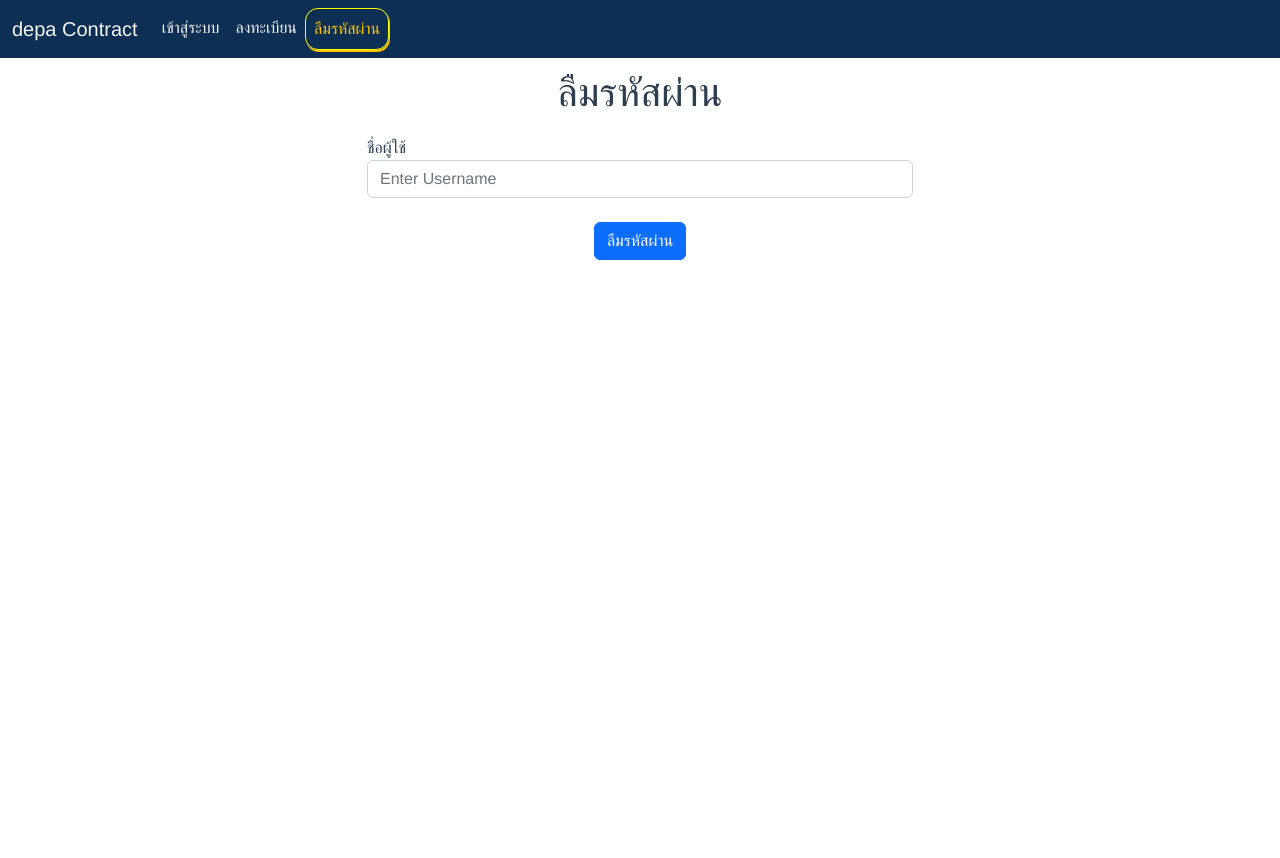
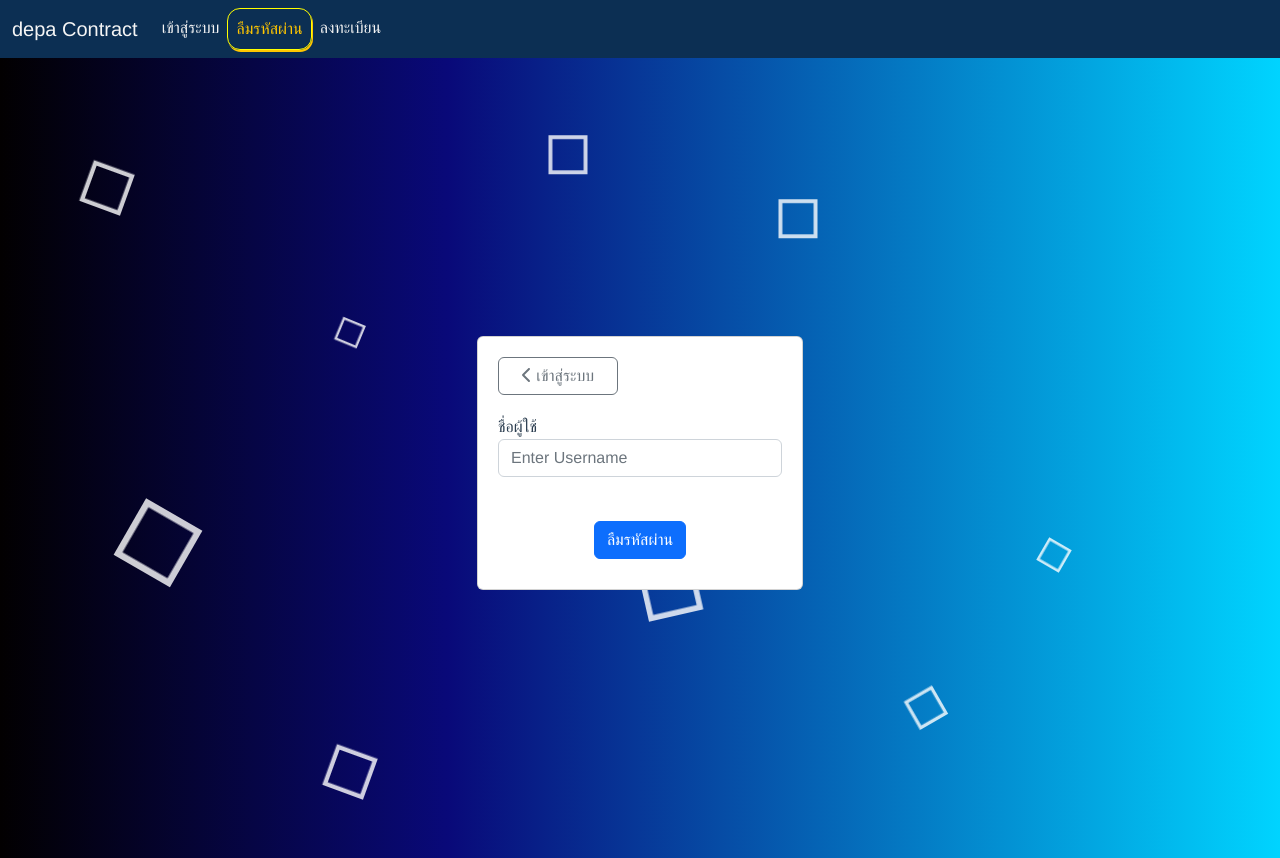
Before and after one commit to kretopas/depa_contract, a Vue app: page /forget in a window 1280 px wide. Before the commit the page ends 800 px from the top, so only its background shows below. Built offline with nearby package versions, Linux system fonts and the light colour scheme; no server answers.

Commit message:
:lipstick: UPDATE: change loginPage and forgetPasswordPage background and layout

```diff
--- /dev/null
+++ b/src/assets/css/forms.css
@@ -0,0 +1,122 @@
+p {
+    line-height: 1rem;
+}
+
+.card {
+    padding: 20px;
+}
+
+.form-group {
+    input {
+        margin-bottom: 20px;
+    }
+}
+
+.wrapper {
+    align-items: center;
+    display: flex;
+    position: absolute;
+    width: 100%;
+    height: 100%;
+    overflow: hidden;
+    background: linear-gradient(90deg, rgba(2,0,.6,1) 0%, rgba(9,9,121,1) 35%, rgba(0,212,255,1) 100%);
+}
+
+.box div {
+    position: absolute;
+    width: 60px;
+    height: 60px;
+    background-color: transparent;
+    border: 6px solid rgba(255,255,255, 0.8);
+    /*background-image: url('@/assets/depa.png');*/
+    background-size: cover;
+}
+
+.box div:nth-child(1){
+    top: 12%;
+    left: 42%;
+    animation: animate 10s linear infinite;
+}
+.box div:nth-child(2){
+    top: 70%;
+    left: 50%;
+    animation: animate 7s linear infinite;
+}
+.box div:nth-child(3){
+    top: 17%;
+    left: 6%;
+    animation: animate 9s linear infinite;
+}
+.box div:nth-child(4){
+    top: 20%;
+    left: 60%;
+    animation: animate 10s linear infinite;
+}
+.box div:nth-child(5){
+    top: 67%;
+    left: 10%;
+    animation: animate 6s linear infinite;
+}
+.box div:nth-child(6){
+    top: 80%;
+    left: 70%;
+    animation: animate 12s linear infinite;
+}
+.box div:nth-child(7){
+    top: 60%;
+    left: 80%;
+    animation: animate 15s linear infinite;
+}
+.box div:nth-child(8){
+    top: 32%;
+    left: 25%;
+    animation: animate 16s linear infinite;
+}
+.box div:nth-child(9){
+    top: 90%;
+    left: 25%;
+    animation: animate 9s linear infinite;
+}
+.box div:nth-child(10){
+    top: 20%;
+    left: 80%;
+    animation: animate 5s linear infinite;
+}
+
+@keyframes animate{
+    0% {
+        transform: scale(0) translateY(0) rotate(0);
+        opacity: 1;
+    }
+    100% {
+        transform: scale(1.3) translateY(-90px) rotate(360deg);
+        opacity: 1;
+    }
+}
+
+.error {
+    animation-name: errorShake;
+    animation-duration: 0.3s;
+}
+
+@keyframes errorShake {
+    0% {
+        transform: translateX(-25px);
+    }
+
+    25% {
+        transform: translateX(25px);
+    }
+
+    50% {
+        transform: translateX(-25px);
+    }
+
+    75% {
+        transform: translateX(25px);
+    }
+
+    100% {
+        transform: translateX(0);
+    }
+}
--- a/src/components/MainHeader.vue
+++ b/src/components/MainHeader.vue
@@ -48,16 +48,16 @@
                         </router-link>
                     </li>
                     <li class="nav-item">
-                        <router-link to="/register">
-                            <a class="nav-link" :class="$route.path == '/register' ? 'active' : ''">
-                                ลงทะเบียน
+                        <router-link to="/forget">
+                            <a class="nav-link" :class="$route.path == '/forget' ? 'active' : ''">
+                                ลืมรหัสผ่าน
                             </a>
                         </router-link>
                     </li>
                     <li class="nav-item">
-                        <router-link to="/forget">
-                            <a class="nav-link" :class="$route.path == '/forget' ? 'active' : ''">
-                                ลืมรหัสผ่าน
+                        <router-link to="/register">
+                            <a class="nav-link" :class="$route.path == '/register' ? 'active' : ''">
+                                ลงทะเบียน
                             </a>
                         </router-link>
                     </li>
--- a/src/views/ForgetPasswordPage.vue
+++ b/src/views/ForgetPasswordPage.vue
@@ -1,21 +1,40 @@
 <template>
-	<h1 class="page-title">{{ page_title }}</h1>
+	<div class="wrapper">
 		<div class="container">
+			<div class="box">
+				<div></div>
+				<div></div>
+				<div></div>
+				<div></div>
+				<div></div>
+				<div></div>
+				<div></div>
+				<div></div>
+				<div></div>
+				<div></div>
+			</div>
+			<div class="row">
+				<div class="col-lg-4 col-md-6 col-sm-8 mx-auto">
+					<div class="card">
+						<button class="btn btn-outline-secondary" @click="goToSignin" style="width: 120px;">
+							<font-awesome-icon icon="fas fa-chevron-left" /> เข้าสู่ระบบ
+						</button>
 						<form @submit.prevent="forgetPassword" class="form-box">
 							<div class="form-group row mb-3">
-				<div class="mx-auto col-sm-6 form-label">
+								<div class="mx-auto form-label">
 									<label for="username">ชื่อผู้ใช้</label>
-					<input type="text" class="form-control"
-					id="username" v-model="username"
-					placeholder="Enter Username"
-					required
-					/>
+									<input type="text" class="form-control" id="username" v-model="username"
+										placeholder="Enter Username" required />
 								</div>
 							</div>
 							<div class="form-group">
 								<button class="btn btn-primary btn-block">ลืมรหัสผ่าน</button>
 							</div>
 						</form>
+					</div>
+				</div>
+			</div>
+		</div>
 	</div>
 </template>
 <script>
@@ -27,7 +46,6 @@ export default {
 	name: 'forgetPasswordPage',
 	data() {
 		return {
-			page_title: 'ลืมรหัสผ่าน',
 			username: null
 		}
 	},
@@ -35,7 +53,7 @@ export default {
 		async forgetPassword() {
 			Swal.fire({
 				title: "ยืนยัน?",
-                text: "ต้องการรีเซ็ตรหัสผ่านหรือไม่?",
+				text: "ต้องการส่งคำขอรีเซ็ตรหัสผ่านหรือไม่?",
 				icon: "question",
 				showCancelButton: true,
 				confirmButtonText: "ยืนยัน",
@@ -57,7 +75,13 @@ export default {
 					)
 				}
 			})
+		},
+		goToSignin() {
+			this.$router.push("/login");
 		}
 	}
 }
 </script>
+<style scoped>
+@import url('@/assets/css/forms.css');
+</style>
--- a/src/views/LoginPage.vue
+++ b/src/views/LoginPage.vue
@@ -1,12 +1,21 @@
 <template>
-    <div class="login-page">
-        <transition name="fade">
-            <div class="wallpaper-login"></div>
-        </transition>
-        <div class="container wrapper">
+    <div class="wrapper">
+        <div class="container">
+            <div class="box">
+                <div></div>
+                <div></div>
+                <div></div>
+                <div></div>
+                <div></div>
+                <div></div>
+                <div></div>
+                <div></div>
+                <div></div>
+                <div></div>
+            </div>
             <div class="row">
                 <div class="col-lg-4 col-md-6 col-sm-8 mx-auto">
-                    <div class="card login" v-bind:class="{error: validate == false}">
+                    <div class="card" v-bind:class="{ error: validate == false }">
                         <form @submit.prevent="handleSubmit">
                             <div class="form-group row mb-3">
                                 <div class="mx-auto form-label">
@@ -23,11 +32,9 @@
                                 </div>
                             </div>
                             <div class="form-group row mb-3">
-                                <div class="mx-auto form-label">
+                                <div class="mx-auto">
                                     <p class="false-text" v-if="validate == false">ชื่อผู้ใช้/รหัสผ่านไม่ถูกต้อง</p>
                                     <button class="btn btn-primary btn-block">เข้าสู่ระบบ</button>
-                                    <!--<button type="button" class="btn btn-primary btn-block"
-                                        @click="goRegister">ลงทะเบียน</button>-->
                                 </div>
                             </div>
                             <div class="form-group row mb-3">
@@ -63,7 +70,6 @@ export default {
     name: 'loginPage',
     data() {
         return {
-            page_title: 'เข้าสู่ระบบ',
             username: null,
             password: null,
             validate: null,
@@ -148,81 +154,10 @@ export default {
                     })
                 }
             )
-        },
-        goRegister() {
-            this.$router.push("/register")
         }
     }
 }
 </script>
-
 <style scoped>
-p {
-    line-height: 1rem;
-}
-
-.card {
-    padding: 20px;
-}
-
-.form-group {
-    input {
-        margin-bottom: 20px;
-    }
-}
-
-.login-page {
-    align-items: center;
-    display: flex;
-    height: 100vh;
-
-    .wallpaper-login {
-        background: url(https://images.pexels.com/photos/32237/pexels-photo.jpg?auto=compress&cs=tinysrgb&dpr=2&h=750&w=1260) no-repeat center center;
-        background-size: cover;
-        height: 100%;
-        position: absolute;
-        width: 100%;
-    }
-
-    .fade-enter-active,
-    .fade-leave-active {
-        transition: opacity .5s;
-    }
-
-    .fade-enter,
-    .fade-leave-to {
-        opacity: 0;
-    }
-
-    h1 {
-        margin-bottom: 1.5rem;
-    }
-}
-
-.error {
-    animation-name: errorShake;
-    animation-duration: 0.3s;
-}
-
-@keyframes errorShake {
-    0% {
-        transform: translateX(-25px);
-    }
-
-    25% {
-        transform: translateX(25px);
-    }
-
-    50% {
-        transform: translateX(-25px);
-    }
-
-    75% {
-        transform: translateX(25px);
-    }
-
-    100% {
-        transform: translateX(0);
-    }
-}
+@import url('@/assets/css/forms.css');
 </style>
```
Also changed, not shown: src/assets/depa.png (added). Lines whose indentation alone changed are shown as unchanged.
